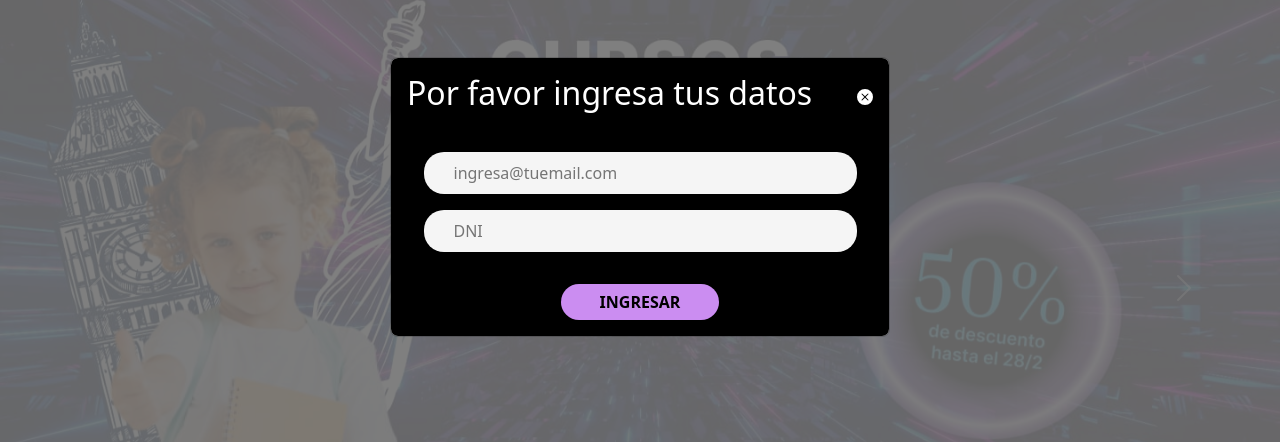
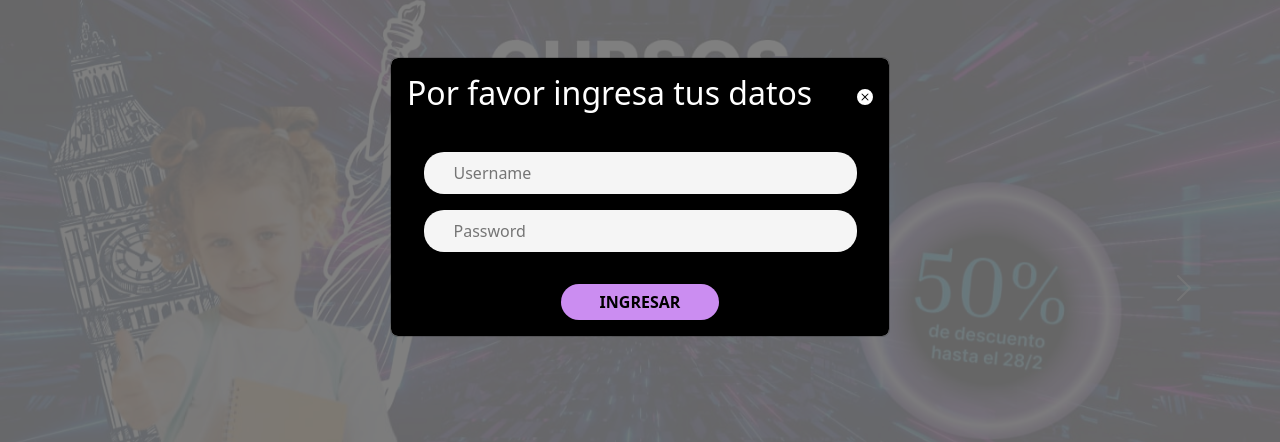
Before and after one commit to No-Country/C9-26-Java-React, a React (Vite) app in the folder frontend/: page / in a window 1280 px wide. Both pictures are taken after a click on the button "INGRESAR". Shown: the part 203-645 px from the top of the page. Built offline with nearby package versions, Linux system fonts and the light colour scheme.

Commit message:
feat(frontend): :sparkles: login user  working

```diff
--- a/frontend/src/pages/Login/Login.jsx
+++ b/frontend/src/pages/Login/Login.jsx
@@ -2,24 +2,53 @@ import Button from 'react-bootstrap/Button';
 import Modal from 'react-bootstrap/Modal';
 import style from './Login.module.css'
 import { BsFillXCircleFill } from 'react-icons/bs'
+import { useForm } from 'react-hook-form';
+import { useDispatch } from 'react-redux';
+import { login } from '../../store/actions/userActions';
+import { selectStatus } from '../../store/slices/userSlice';
+import { useNavigate } from 'react-router-dom';
 
 const Login = ({ show, handleClose }) => {
+  const dispatch = useDispatch()
+  const navigate = useNavigate();
+  const isAuthenticated = selectStatus === 'success';
+  const { register, handleSubmit, formState: { errors } } = useForm({
+    username: '',
+    password: '',
+  })
+
+  const onSubmit = data => {
+    dispatch(login(data))
+    if (isAuthenticated) {
+      if (data.role === 'admin') {
+        navigate('/admin')
+      } else {
+        navigate('/student')
+      }
+    }
+  };
+
+
   return (
     <div>
       <Modal
         show={show}
         onHide={handleClose}
         className={style.modal}
-        centered = 'true'
+        centered='true'
       >
         <Modal.Header style={{ background: '#000000', border: 'none', color: '#FFFFFF' }}>
           <h2>Por favor ingresa tus datos</h2>
           <BsFillXCircleFill onClick={handleClose} style={{ cursor: 'pointer' }} />
         </Modal.Header>
+        <form onSubmit={handleSubmit(onSubmit)}>
           <Modal.Body style={{ background: '#000000', border: 'none' }}>
             <div className={style.body}>
-            <input type="email" placeholder='ingresa@tuemail.com' className={style.input} />
-            <input type="text" placeholder='DNI' className={style.input} />
+              <input type="email" placeholder='Username' className={style.input} {...register('username', { required: true })} />
+              {errors.username && <span className={style.errors}>Se requiere un nombre de usuario</span>}
+              <input type="text" placeholder='Password' className={style.input} {...register('password', { required: true })} />
+              {errors.password && <span className={style.errors}>Se requiere la contraseña</span>}
+
             </div>
           </Modal.Body>
           <Modal.Footer style={{ background: '#000000', border: 'none', display: 'flex', justifyContent: 'center' }}>
@@ -27,8 +56,9 @@ const Login = ({ show, handleClose }) => {
               INGRESAR
             </button>
           </Modal.Footer>
+        </form>
       </Modal>
-    </div>
+    </div >
   )
 }
 export default Login
--- a/frontend/src/pages/Login/Login.module.css
+++ b/frontend/src/pages/Login/Login.module.css
@@ -1,4 +1,4 @@
-.modal{
+.modal {
     background: rgba(128, 128, 128, 0.801);
 }
 
@@ -29,3 +29,10 @@
     padding-left: 30px;
     background: #F5F5F5;
 }
+
+.errors {
+    color: red;
+    font-size: 12px;
+    font-weight: bold;
+    margin-top: -10px;
+}
```
Lines whose indentation alone changed are shown as unchanged.
